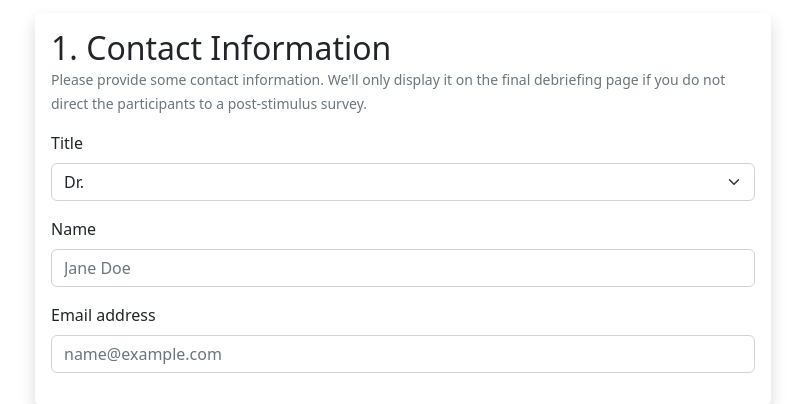
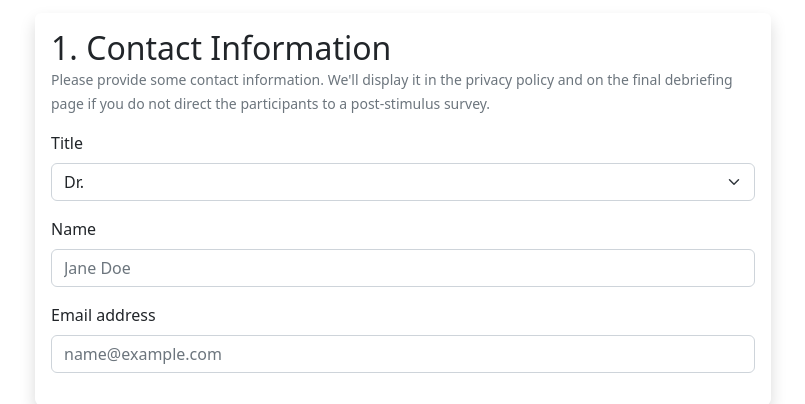
Before and after one commit to Howquez/oFeeds-config, a Flask app: page / in a window 1280 px wide. Shown: the part 59-463 px from the top of the page, without its empty margins (237-1042 px from the left). Run offline with Flask 3, Linux system fonts and the light colour scheme.

Commit message:
contact information in privacy template

```diff
--- a/templates/index.html
+++ b/templates/index.html
@@ -31,8 +31,8 @@
                     </h5>
                     <p class="card-text text-muted">
                         <small>
-                            Please provide some contact information. We'll only display it on the final debriefing page if
-                            you do not direct the participants to a post-stimulus survey.
+                            Please provide some contact information. We'll display it in the privacy policy and
+                            on the final debriefing page if you do not direct the participants to a post-stimulus survey.
                         </small>
                     </p>
                     <form>
```
